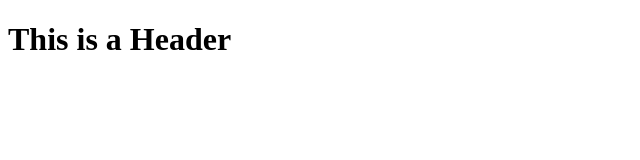
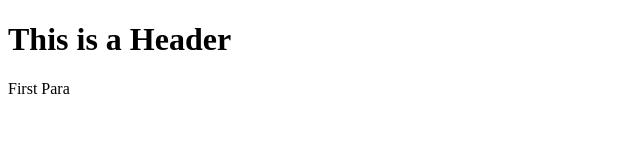
Before and after one commit to vineethk96/MERN_Specialization_Course, a website: page index.html in a window 1280 px wide. Shown: the full height of the page, 0-640 px from the left. Drawn offline with Linux system fonts and the light colour scheme.

```diff
--- a/index.html
+++ b/index.html
@@ -4,5 +4,6 @@
 
     <body>
         <h1>This is a Header</h1>
+        <p>First Para</p>
     </body>
 </html>
```
Also changed, not shown: package.json (added, +24 -0 lines), 1 other file.
